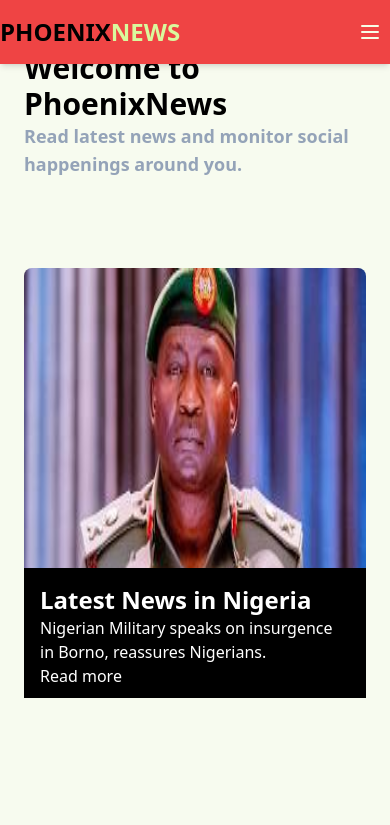
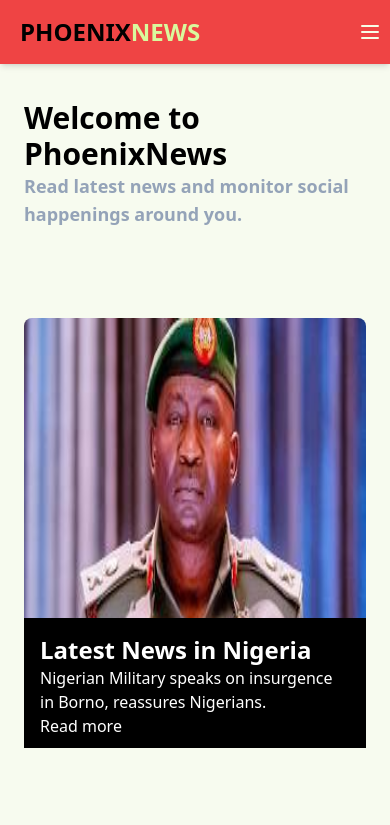
Before and after one commit to timo10thy/pheonix, a website: page news.html in a window 390 px wide. Shown: the top 825 px of the page. Drawn offline with nearby package versions, Linux system fonts and the light colour scheme.

Commit message:
Update news.html

```diff
--- a/news.html
+++ b/news.html
@@ -10,8 +10,8 @@
 </head>
 <body class="box-border bg-[#f7fbef]">
     <div>
-        <nav class="flex flex-row fixed top-0 left-0 justify-between md:px-7 lg:px-[180px] sm:px-6 py-3 bg-red-500 shadow-md w-full z-50">
-            <div class="flex flex-row items-center text-2xl font-extrabold">
+        <nav class="flex flex-row fixed top-0 left-0 justify-between md:px-7 lg:px-[180px] sm:px-6 py-3 bg-red-500 shadow-md w-full z-10">
+            <div class="flex flex-row items-center text-2xl ml-5 md:ml-0 font-extrabold relative z-[100]">
                 <div class="text-black">
                     PHOENIX
                 </div>
@@ -44,7 +44,7 @@
                 </div>
             </div>
             <div class="flex items-center md:hidden">
-                <button id="menu-btn" class="inline-flex items-center justify-center p-2 rounded-md text-lime-50 hover:text-lime-200 focus:text-lime-300">
+                <button id="menu-btn" class="inline-flex items-center justify-center p-2 rounded-md text-lime-50 hover:text-lime-200 focus:text-lime-300 z-[100] relative">
                   <svg class="h-6 w-6" fill="none" viewBox="0 0 24 24" stroke="currentColor">
                     <path stroke-linecap="round" stroke-linejoin="round" stroke-width="2" d="M4 6h16M4 12h16M4 18h16" />
                   </svg>
@@ -54,7 +54,7 @@
         <header>
             <div class="flex flex-col">
                 <div class="flex flex-col justify-between px-6 xl:px-[300px]">
-                    <div class="flex flex-col pt-[50px] sm:pt-[150px] animate-fade-from-top">
+                    <div class="flex flex-col pt-[100px] sm:pt-[150px] animate-fade-from-top">
                         <h2 class="text-3xl md:text-4xl font-extrabold">
                             Welcome to PhoenixNews
                         </h2>
```
